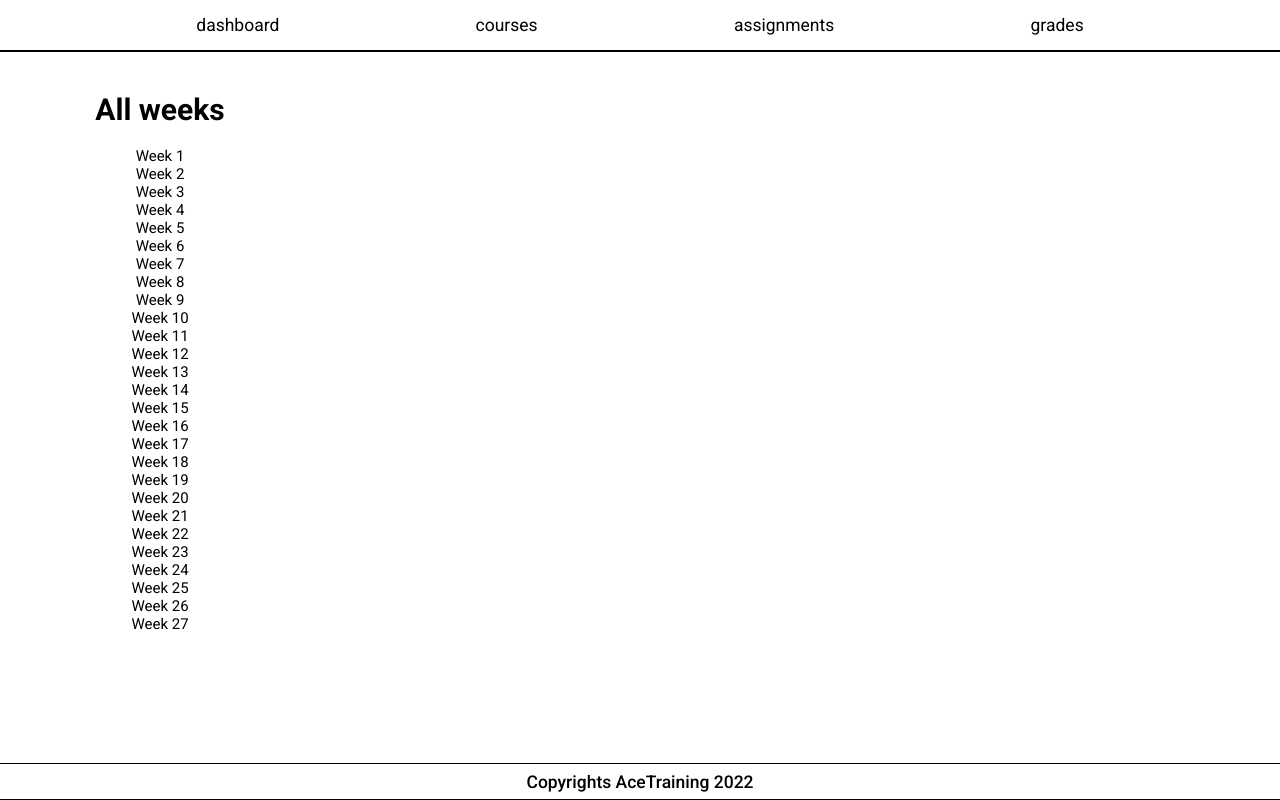
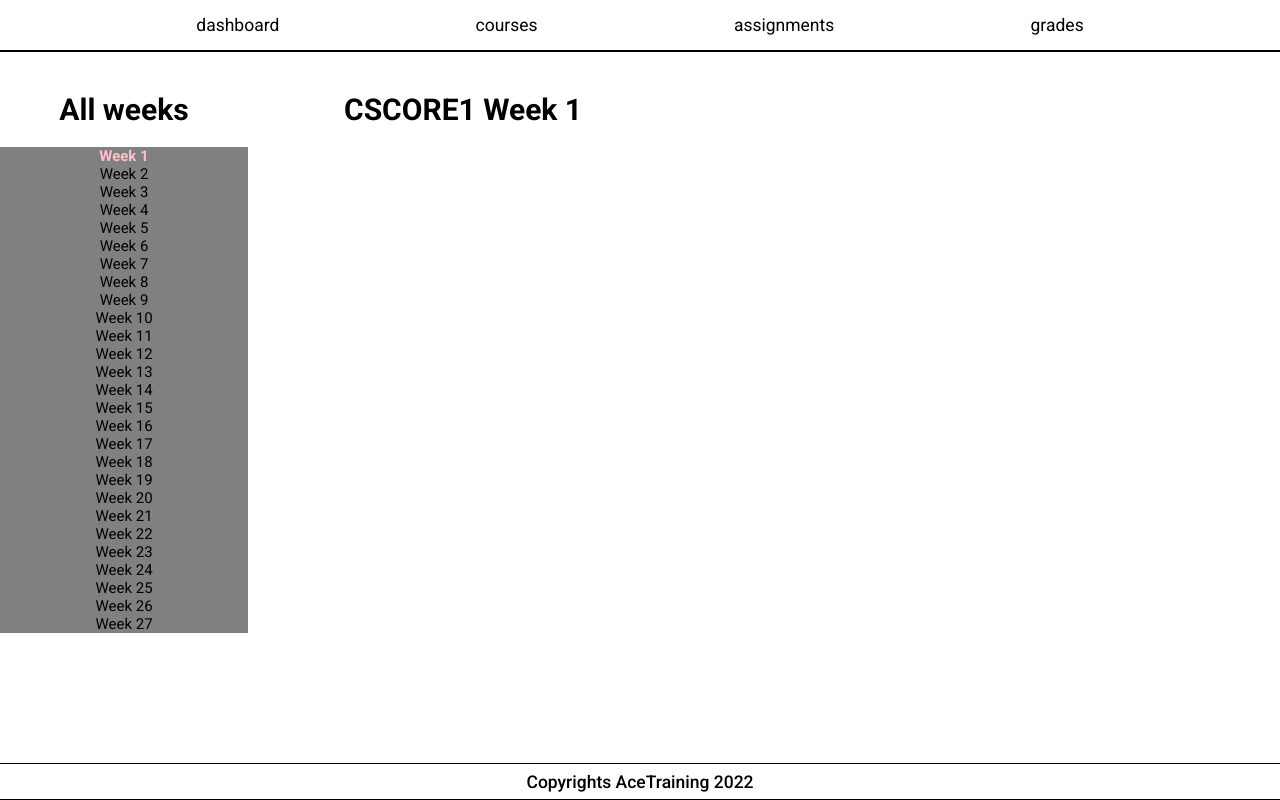
Before and after one commit to xenono/Learning-Platform-Moodle, a PHP site: the page made by views/courses.php in a window 1280 px wide. Run offline with PHP 8.4, Linux system fonts and the light colour scheme.

Commit message:
Add navigation dropdown to core 1 and core 2 in header which on click add appropriate value to course in . Add current week which is set in  after user had clicked the link in week dropdown navigation in course view.

```diff
--- a/components/header.php
+++ b/components/header.php
@@ -19,7 +19,14 @@
 <header>
     <nav class="nav">
             <a class="nav-item" href="../views/dashboard.php">dashboard</a>
-            <a class="nav-item" href="../views/courses.php">courses</a>
+            <div class="nav-item-dropdown">
+                <a class="nav-item" id="course-dropdown-parent" href="../views/courses.php">courses</a>
+                <div class="nav-item-course-dropdown" id="course-dropdown-list">
+                    <a class="nav-item" href="../views/courses.php?course=CSCORE1&week=1">CORE 1</a>
+                    <a class="nav-item" href="../views/courses.php?course=CSCORE2&week=1">CORE 2</a>
+                </div>
+
+            </div>
             <a class="nav-item" href="../views/assignments.php">assignments</a>
             <a class="nav-item" href="../views/grades.php">grades</a>
     </nav>
--- a/css/styles.css
+++ b/css/styles.css
@@ -1,3 +1,4 @@
+/* Global styles*/
 html,body {
 
     font-family: "Roboto", sans-serif;
@@ -6,6 +7,31 @@ html,body {
     padding: 0;
     box-sizing: border-box;
 }
+h1 {
+    font-size: 3rem;
+}
+h2  {
+    font-size: 2.5rem;
+}
+p {
+    font-size: 1.5rem;
+}
+a {
+    text-decoration: none;
+    color: #000;
+    cursor: pointer;
+}
+a:hover {
+    text-decoration: underline;
+}
+a:visited {
+    color: black;
+}
+a.current {
+   color: pink;
+    font-weight: bold;
+}
+/* End of globals styles*/
 /* Components styles*/
 /* Header styles */
 header {
@@ -31,6 +57,27 @@ header {
 .nav-item:hover{
     text-decoration: underline;
 }
+.nav-item-dropdown {
+    position: relative;
+}
+.nav-item-course-dropdown {
+    display: none;
+    position: absolute;
+    width: 80px;
+    top: 30px;
+    left:50%;
+    z-index: 999;
+    background-color: #fff;
+    border: 2px solid black;
+    box-shadow: 2px 2px 8px #c4c4c4;
+    text-align: center;
+    transform: translateX(-50%);
+
+}
+.nav-item-course-dropdown a {
+    display: block;
+    padding: 10px 5px;
+}
 /* Footer styles */
 footer {
     width: 100%;
@@ -53,20 +100,27 @@ footer div p {
 /* Views styles */
 /* Courses view*/
 .wrapper {
-    margin-top: 20px;
+    margin-top: 20px    ;
 }
 .grid-courses-view {
     display: grid;
     grid-template-columns: repeat(4,1fr);
+    grid-column-gap: 7.5%;
 }
 .week-dropdown {
-    font-size: 1.5rem;
     text-align: center;
 }
 .week-dropdown-list {
+    font-size: 1.5rem;
+
+    background-color: grey;
     padding: 0;
     margin: 0;
 }
 .week-dropdown-list-item {
     list-style: none;
 }
+.course-content {
+    grid-column-start: 2;
+    grid-column-end: -1;
+}
--- a/js/script.js
+++ b/js/script.js
@@ -0,0 +1,12 @@
+// Navigation
+const courseDropdownParent = document.getElementById("course-dropdown-parent")
+const courseDropdownList = document.getElementById("course-dropdown-list")
+
+// Listeners
+courseDropdownParent.addEventListener("mouseover", (e) => {
+    courseDropdownList.style.display = "initial";
+})
+courseDropdownList.addEventListener("mouseleave", (e) => {
+    // Dropdown disappears after mouse had left the box
+    e.target.style.display = "none";
+})
--- a/views/courses.php
+++ b/views/courses.php
@@ -1,18 +1,41 @@
 <?php
 include "../components/header.php";
+$currentCourse = null;
+$currentWeek = "1";
+if(isset($_GET["course"]) && isset($_GET["week"])){
+    $currentCourse = $_GET["course"];
+    $currentWeek = $_GET["week"];
+}
 ?>
 <div class="wrapper">
+    <?php if(!$currentCourse){?>
+        <h1> Database error!!!</h1>
+    <?php
+        return;
+    }?>
     <div class="grid-courses-view">
         <div class="week-dropdown">
             <h1>All weeks</h1>
             <ul class="week-dropdown-list">
                 <?php for($i = 1; $i < 28; $i+=1){?>
-                    <li class="week-dropdown-list-item"><?php echo "Week " . $i ?></li>
+                    <li class="week-dropdown-list-item">
+                        <a
+                            class="<?php
+                            if($currentWeek == $i){
+                                echo "current";
+                            } else {
+                                echo "";
+                            }
+                            ?>"
+                            href=<?php echo "courses.php?course=" . $currentCourse . "&week=" .$i?>>
+                            <?php echo "Week " . $i ?>
+                        </a>
+                    </li>
                 <?php } ?>
             </ul>
         </div>
         <div class="course-content">
-
+            <h1><?php echo $currentCourse . " Week" . " " . $currentWeek?></h1>
         </div>
     </div>
 </div>
```
